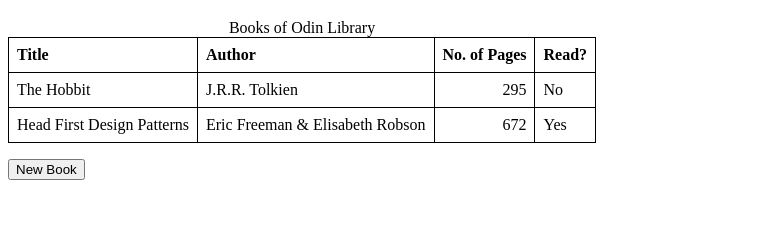
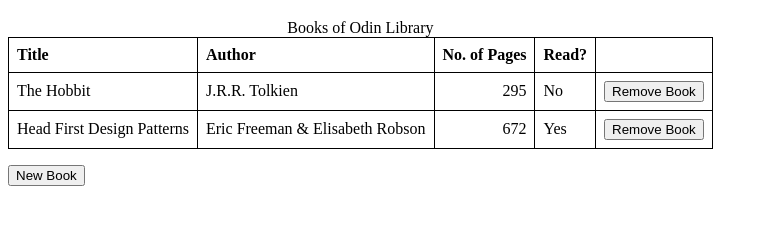
Before and after one commit to aquibulhaq/odin-library, a plain HTML site: page index.html in a window 1280 px wide. Shown: the part 61-286 px from the top of the page, without its empty margins (0-768 px from the left). Drawn offline with Linux system fonts and the light colour scheme.

Commit message:
Create Remove Book buttons for each book

```diff
--- a/index.html
+++ b/index.html
@@ -19,6 +19,7 @@
         <th scope="col">Author</th>
         <th scope="col">No. of Pages</th>
         <th scope="col">Read?</th>
+        <th>&nbsp;</th>
       </tr>
     </thead>
 
--- a/script.js
+++ b/script.js
@@ -49,6 +49,15 @@ function displayBookinTable(book) {
   readTd.textContent = book['read'] ? 'Yes' : 'No';
   tr.appendChild(readTd);
 
+  const removeTd = document.createElement('td');
+
+  const removeBtn = document.createElement('button');
+  removeBtn.classList.add('remove');
+  removeBtn.innerText = 'Remove Book';
+
+  removeTd.appendChild(removeBtn);
+  tr.appendChild(removeTd);
+
   tbody.appendChild(tr);
 }
 
```
